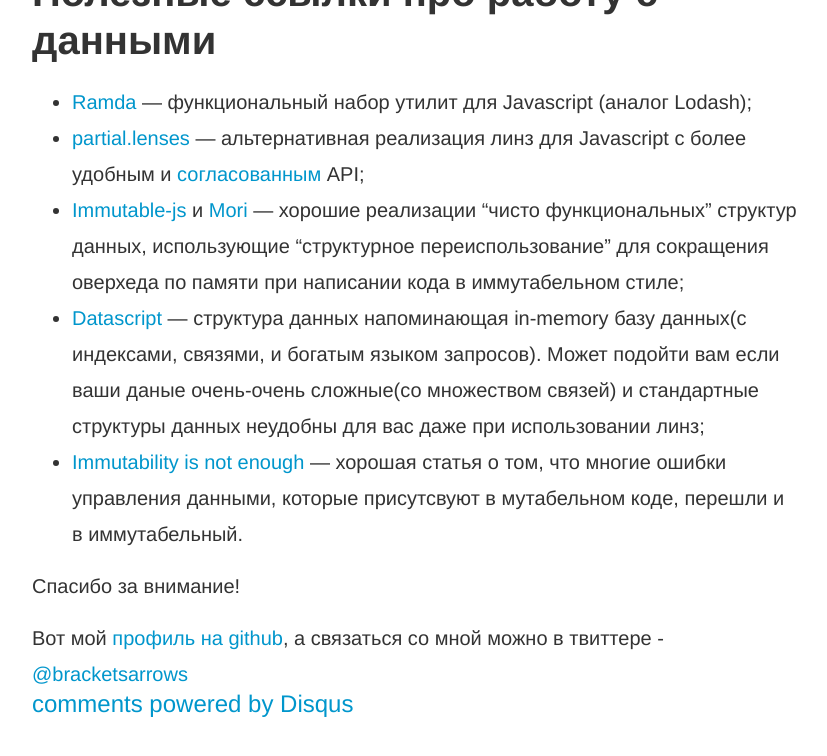
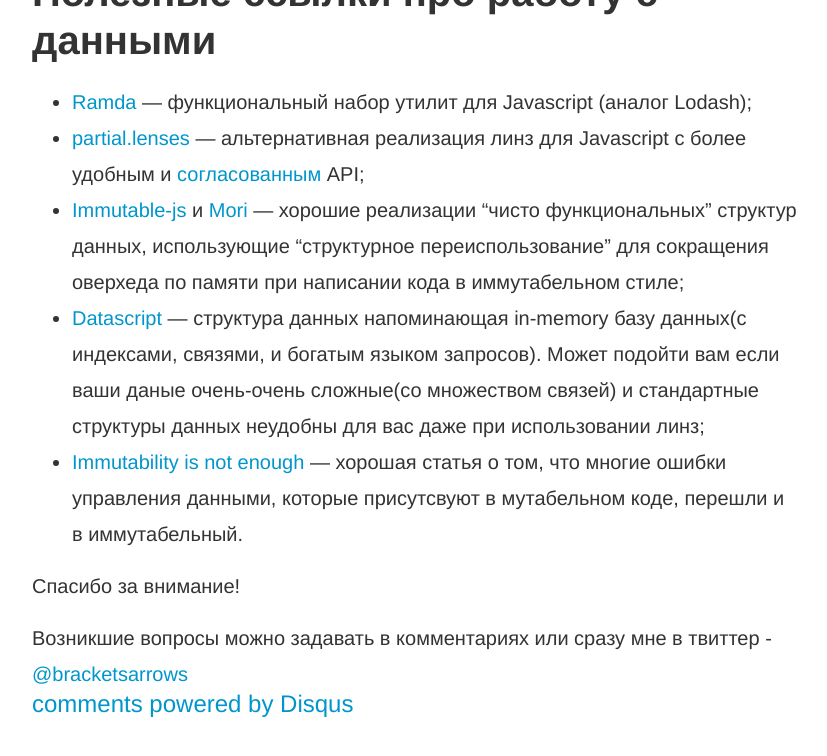
Before and after one commit to vislogurov/csssr.github.io, a Jekyll site: the page built from _posts/2016-07-08-lenses.md, in a window 1280 px wide and 900 px high, scrolled down 15936 px. Shown: the top 756 px of the window, without its empty margins (224-1051 px from the left). Built offline with Jekyll 4.4.1, drawn with Linux system fonts in a browser that asks for light colours; comment, search, counter and statistics services are not loaded.

Commit message:
fix(post): fix contact info  in post about lenses

```diff
--- a/_posts/2016-07-08-lenses.md
+++ b/_posts/2016-07-08-lenses.md
@@ -563,4 +563,4 @@
 
 Спасибо за внимание!
 
-Вот мой <a href="https://github.com/typeetfunc" target="_blank">профиль на github</a>, а связаться со мной можно в твиттере - <a href="https://twitter.com/bracketsarrows" target="_blank">@bracketsarrows</a>
+Возникшие вопросы можно задавать в комментариях или сразу мне в твиттер - <a href="https://twitter.com/bracketsarrows" target="_blank">@bracketsarrows</a>
```
